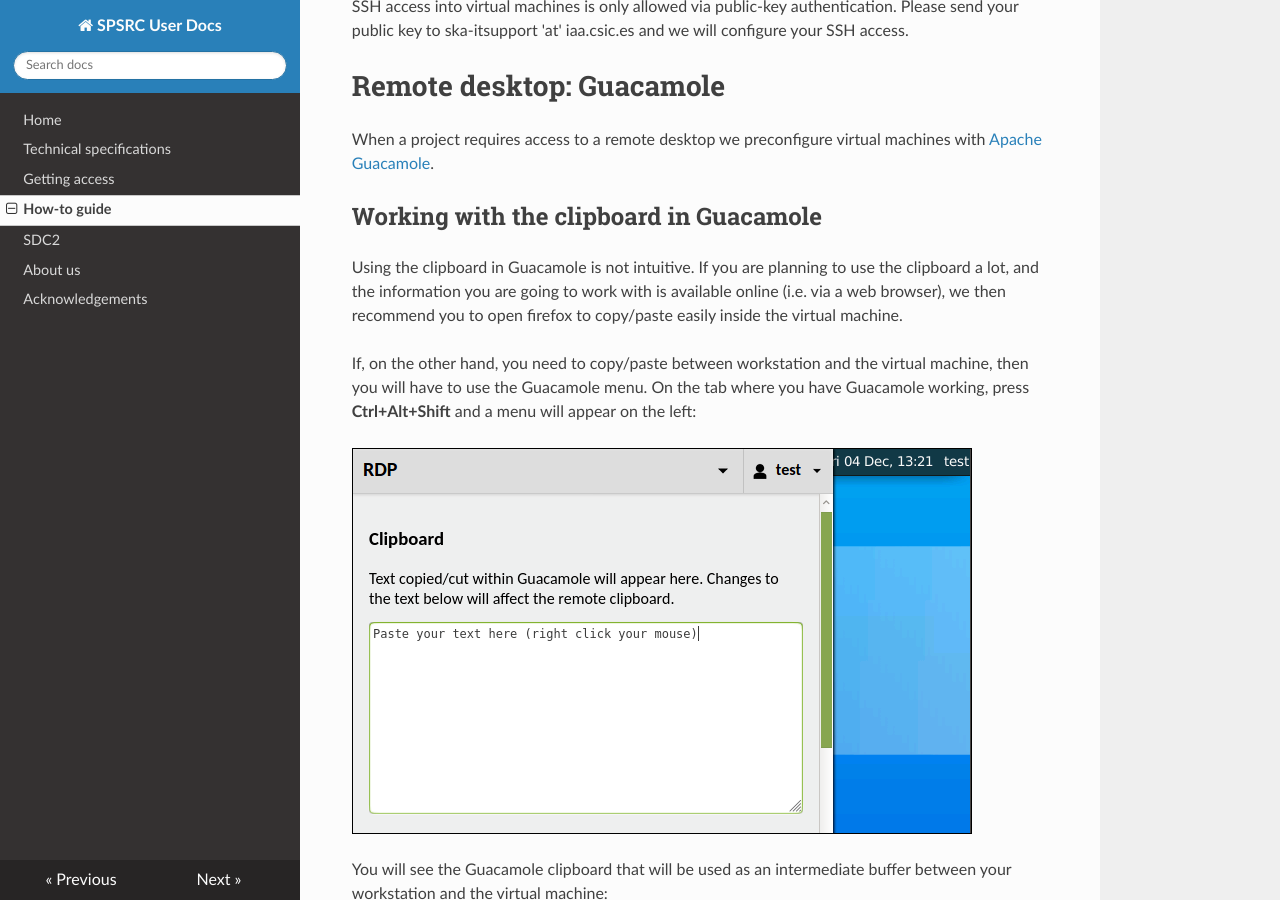
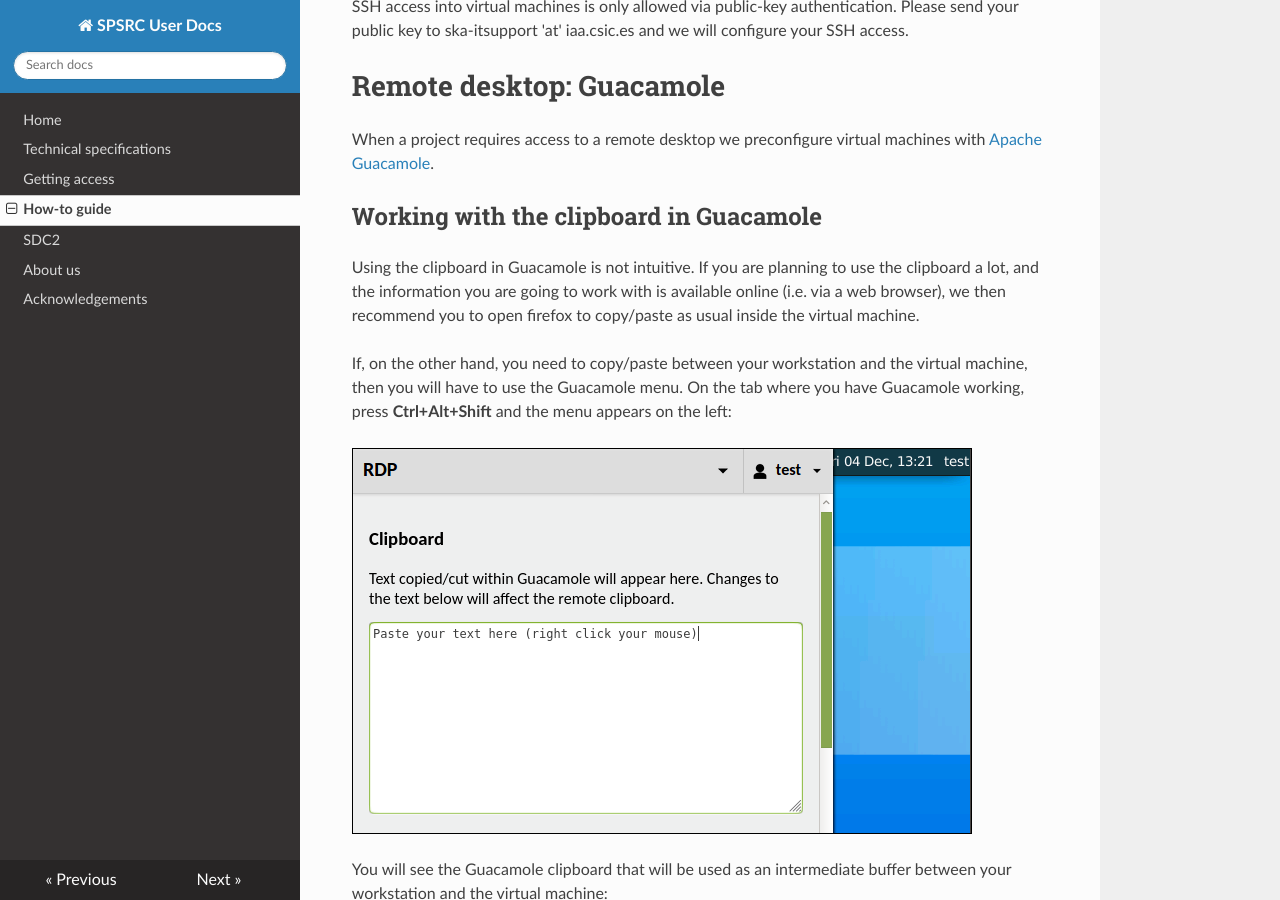
Before and after one commit to espsrc/spsrc_user_docs, an MkDocs documentation site: the page built from docs/howto.md, in a window 1280 px wide and 900 px high, scrolled down 1298 px. Built offline with MkDocs 1.6.1, drawn with Linux system fonts in a browser that asks for light colours; nearby versions of some CDN libraries.

Commit message:
Update howto.md

```diff
--- a/docs/howto.md
+++ b/docs/howto.md
@@ -61,11 +61,11 @@ When a project requires access to a remote desktop we preconfigure virtual machi
 
 Using the clipboard in Guacamole is not intuitive. If you are planning to use the clipboard a lot,
 and the information you are going to work with is available online (i.e. via a web browser), we then
-recommend you to open firefox to copy/paste easily inside the virtual machine.
+recommend you to open firefox to copy/paste as usual inside the virtual machine.
 
-If, on the other hand, you need to copy/paste between workstation and the virtual machine, then
+If, on the other hand, you need to copy/paste between your workstation and the virtual machine, then
 you will have to use the Guacamole menu. On the tab where you have Guacamole working, press **Ctrl+Alt+Shift**
-and a menu will appear on the left:
+and the menu appears on the left:
 
 ![](images/guac-clipboard.png)
 
```
